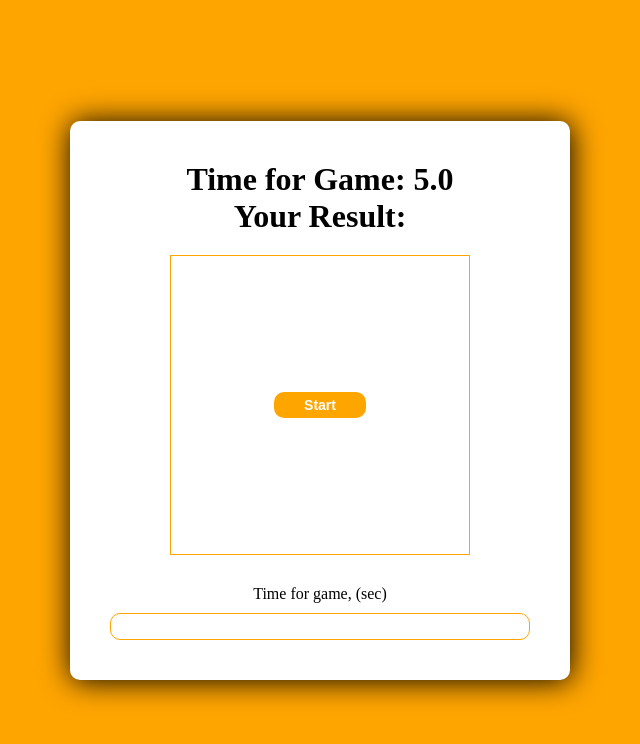
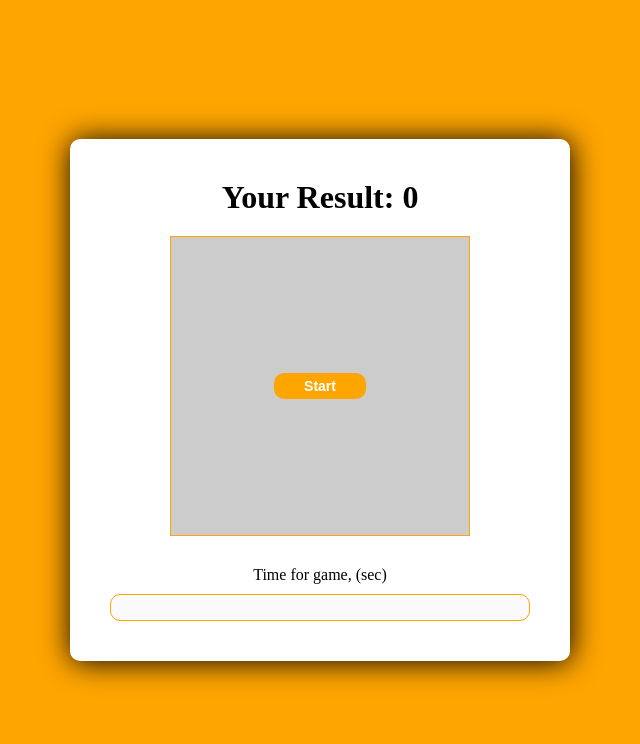
Before and after one commit to Nurtilek1996/clicker-game, a plain HTML site: page index.html in a window 1280 px wide. Both pictures are taken after a click on the button "Start". Shown: the whole page, without its empty margins (320-960 px from the left). Drawn offline with Linux system fonts and the light colour scheme.

Commit message:
add some styles to style.css, add logic to script js

```diff
--- a/index.html
+++ b/index.html
@@ -17,7 +17,7 @@
             <h1 id="time-header">Time for Game:
                 <span id="time">5.0</span>
             </h1>
-            <h1 id="result-header">Your Result:
+            <h1 id="result-header" class="hide">Your Result:
                 <span id="result"></span>
             </h1>
         </div>
--- a/script.js
+++ b/script.js
@@ -5,3 +5,83 @@ let game_field = document.querySelector('#game-field')
 let game_time = document.querySelector('#game-time')
 let time = document.querySelector('#time')
 let result = document.querySelector('#result')
+
+let score = 0;
+
+start.addEventListener('click', startGame)
+
+function startGame() {
+    game_time.setAttribute('disabled', 'true')
+    time.textContent = game_time.value
+    score = 0
+    start.classList.add('hide')
+    game_field.style.backgroundColor = 'white'
+
+    createBox()
+    timer()
+
+    result_header.classList.add('hide')
+    time.time_header.classList.remove('hide')
+}
+game_time.addEventListener('input', setTime)
+
+function setTime() {
+    time.textContent = game_time.value
+    result_header.classList.add('hide')
+    time_header.classList.remove('hide')
+}
+
+function endGame() {
+    game_field.innerHTML = '';
+    start.classList.remove('hide');
+    game_field.style.backgroundColor = '#ccc'
+    result_header.classList.remove('hide')
+    time_header.classList.add('hide')
+    result.textContent = score;
+    game_time.removeAttribute('disable')
+}
+
+function timer() {
+    let time = document.querySelector('#time');
+    let interval = setInterval(function () {
+        time.textContent = (Number(time.textContent) - 0.1).toFixed(1)
+        if (time.textContent <= 0) {
+            clearInterval(interval)
+            endGame()
+        }
+    }, 100);
+}
+
+game_field.addEventListener('click', clickBox);
+function clickBox(event) {
+    if (event.target.dataset.box) {
+        createBox()
+        score++
+    }
+}
+
+
+
+function createBox() {
+    game_field.innerHTML = '';
+    let box = document.createElement('div')
+    let sizeBox = getRandom(30, 60)
+    let left = getRandom(0, 300 - sizeBox)
+    let top = getRandom(0, 300 - sizeBox)
+
+    box.style.width = box.style.height = sizeBox + 'px';
+    box.style.backgroundColor = `rgb(${getRandom(0, 255)}, ${getRandom(0, 255)},
+${getRandom(0, 255)})`;
+    box.style.position = 'absolute';
+    box.style.top = top + 'px';
+    box.style.left = left + 'px';
+    box.style.cursor = 'pointer'
+
+
+    box.setAttribute('data-box', true)
+    game_field.insertAdjacentElement('afterbegin', box);
+
+}
+function getRandom(min, max) {
+    return Math.random() * (max - min) + min;
+}
--- a/style.css
+++ b/style.css
@@ -27,7 +27,7 @@ body{
     display: flex;
     align-items: center;
     justify-content: center;
-
+   position: relative;
 }
 .app-footer{
     padding: 20px;
@@ -49,6 +49,7 @@ body{
     border: 1px solid orange;
 }
 .game-field{
+    position: relative;
     display: flex;
     align-items: center;
     justify-content: center;
@@ -68,7 +69,17 @@ body{
     border: none;
     border-radius: 10px;
     color: #fff;
+    z-index: 1;
 }
 .btn:hover{
     box-shadow: 0 2px 4px 1px gray;
 }
+.hide{
+    display: none;
+}
+.btn:disabled{
+    background: #ccc;
+    border: 1px solid #ccc;
+    color: #000;
+    cursor: not-allowed;
+}
```
